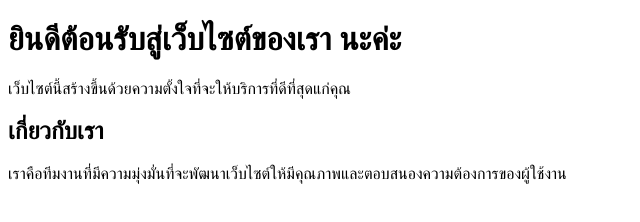
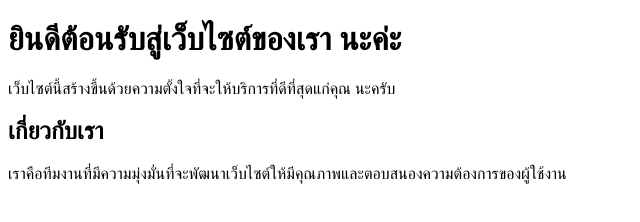
Before and after one commit to ponchai2526/jitsync, a plain HTML site: page index.html in a window 1280 px wide. Shown: the full height of the page, 0-640 px from the left. Drawn offline with Linux system fonts and the light colour scheme.

Commit message:
Update index.html

```diff
--- a/index.html
+++ b/index.html
@@ -8,7 +8,7 @@
 
     <h1>ยินดีต้อนรับสู่เว็บไซต์ของเรา นะค่ะ</h1>
 
-    <p>เว็บไซต์นี้สร้างขึ้นด้วยความตั้งใจที่จะให้บริการที่ดีที่สุดแก่คุณ</p>
+    <p>เว็บไซต์นี้สร้างขึ้นด้วยความตั้งใจที่จะให้บริการที่ดีที่สุดแก่คุณ นะครับ </p>
 
     <h2>เกี่ยวกับเรา</h2>
 
```
